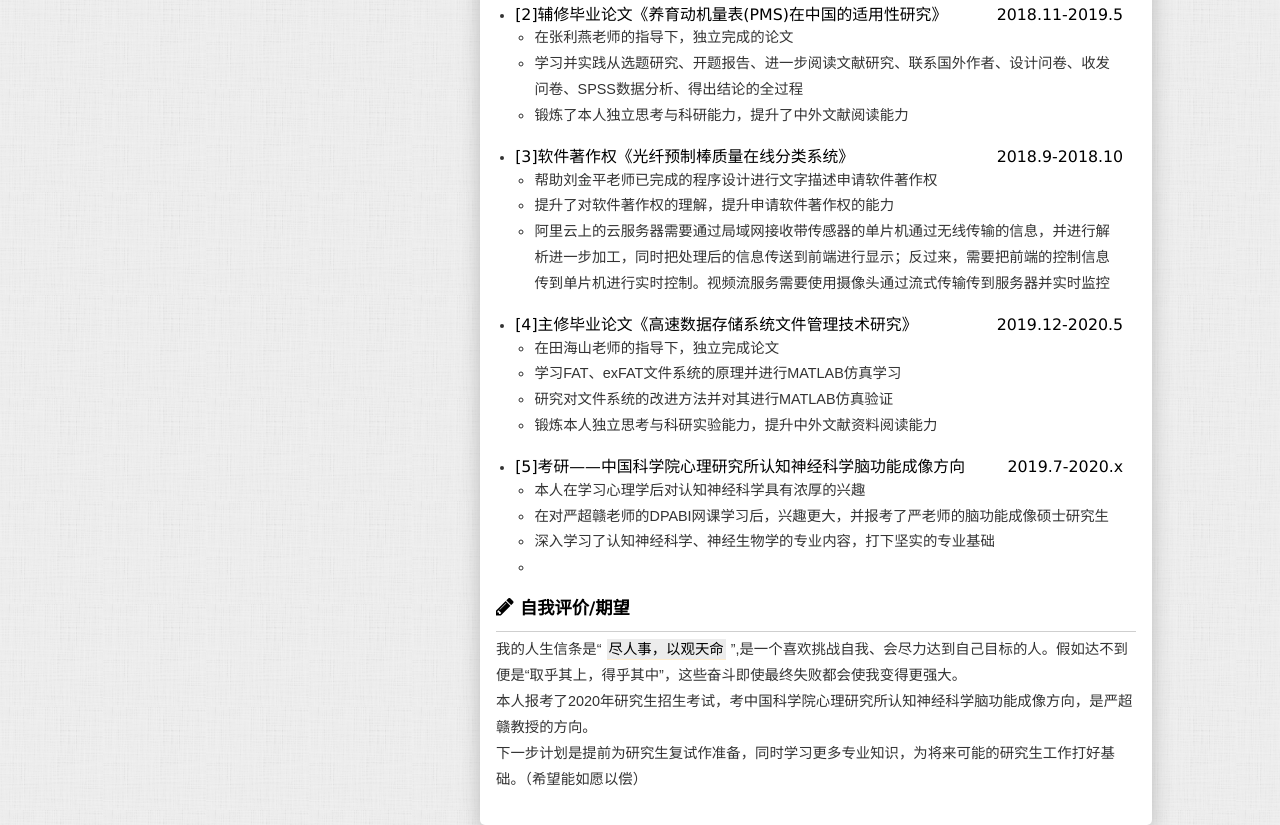
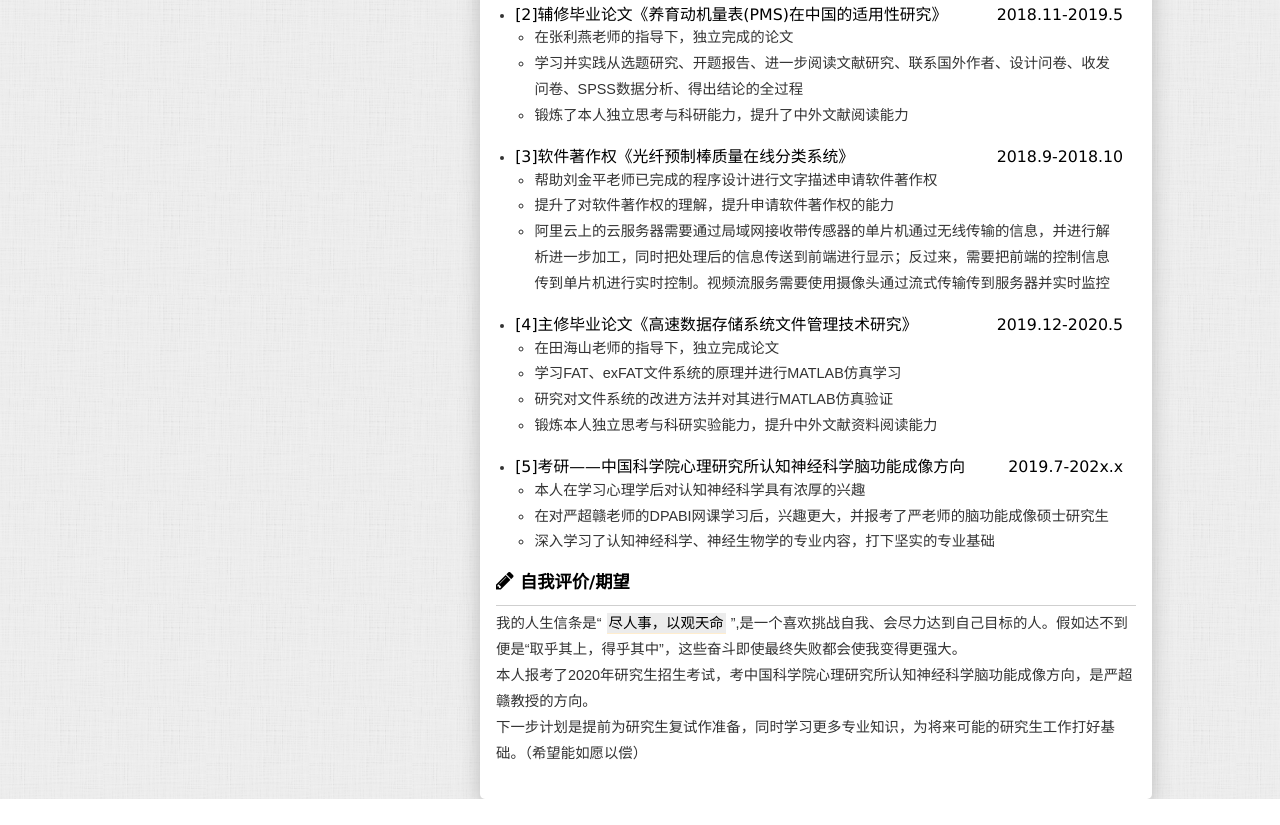
Before and after one commit to ZhaoyuDeng/resume, a plain HTML site: page index.html in a window 1280 px wide. Shown: the part 1559-2384 px from the top of the page. After the commit the page ends 2358 px from the top, so only its background shows below. Drawn offline with Linux system fonts and the light colour scheme.

Commit message:
Update index.html

```diff
--- a/index.html
+++ b/index.html
@@ -47,7 +47,7 @@
                 <br>
                 <br>
                 <h2 class="name">邓昭宇</h2>
-                <h4 class="info-job">MATLAB / 电子 / 心理 / 认知神经</h4>
+                <h4 class="info-job">电子信息 / 心理学 / 认知神经</h4>
 
             </section>
 
@@ -321,13 +321,12 @@
                     <li>
                         <h3>
                             <span>[5]考研——中国科学院心理研究所认知神经科学脑功能成像方向</span>
-                            <time>2019.7-2020.x</time>
+                            <time>2019.7-202x.x</time>
                         </h3>
                         <ul class="info-content">
                             <li>本人在学习心理学后对认知神经科学具有浓厚的兴趣</li>
                             <li>在对严超赣老师的DPABI网课学习后，兴趣更大，并报考了严老师的脑功能成像硕士研究生</li>
                             <li>深入学习了认知神经科学、神经生物学的专业内容，打下坚实的专业基础</li>
-                            <li></li>
                         </ul>
                     </li>
                 </ul>
```
